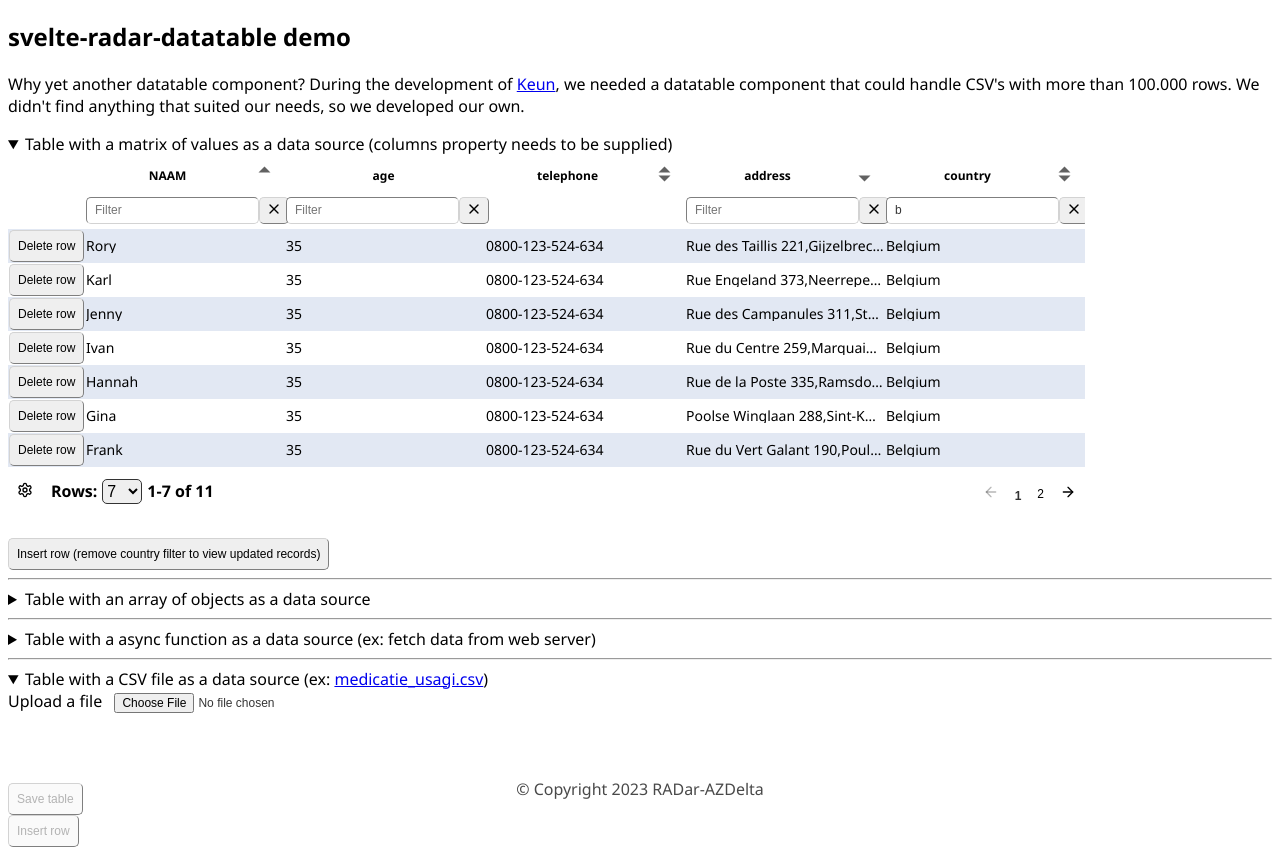
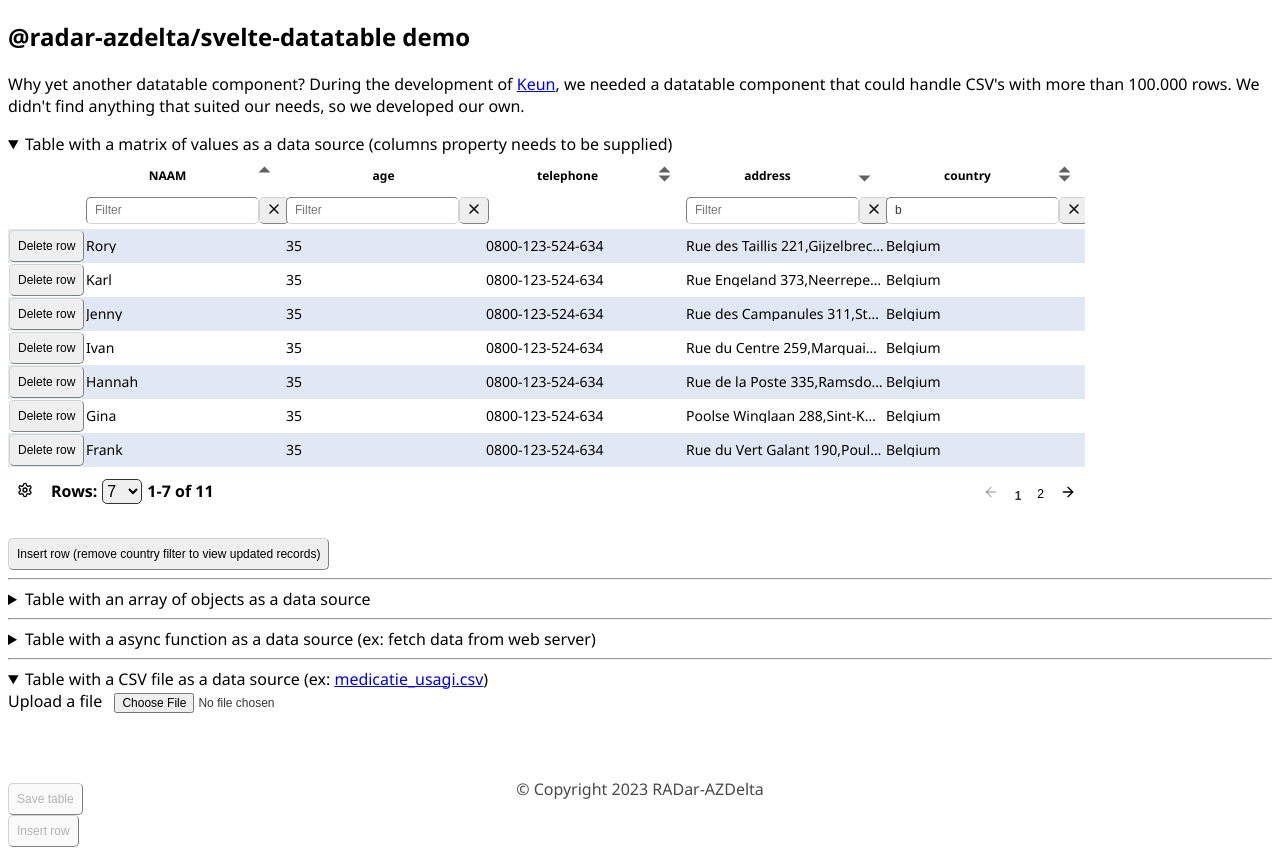
Before and after one commit to RADar-AZDelta/azd-radar-data-datatable, a SvelteKit app: page / in a window 1280 px wide. Built offline with nearby package versions, Linux system fonts and the light colour scheme.

Commit message:
update readme

```diff
--- a/src/lib/components/DataTable.svelte
+++ b/src/lib/components/DataTable.svelte
@@ -708,7 +708,7 @@
   </div>
 </dialog>
 
-<div data-component="svelte-radar-datatable">
+<div data-component="svelte-datatable">
   <div
     data-component="datatable-content"
     data-status={renderStatus ?? ''}
--- a/src/lib/styles/data-table.scss
+++ b/src/lib/styles/data-table.scss
@@ -8,7 +8,7 @@ $gray-xx-light: #ededed;
 $gray-x-light: #d3d3d3;
 $gray-xx-dark: #333333;
 
-div[data-component='svelte-radar-datatable'] {
+div[data-component='svelte-datatable'] {
   display: block;
   box-sizing: border-box;
   overscroll-behavior: contain;
--- a/src/routes/+page.svelte
+++ b/src/routes/+page.svelte
@@ -238,7 +238,7 @@
 
 <article>
   <header>
-    <h1>svelte-radar-datatable demo</h1>
+    <h1>@radar-azdelta/svelte-datatable demo</h1>
     <p>
       Why yet another datatable component? During the development of <a href="https://github.com/RADar-AZDelta/Keun"
         >Keun</a
```
Also changed, not shown: 1 other file (tests, documents, lock files or other folders).
